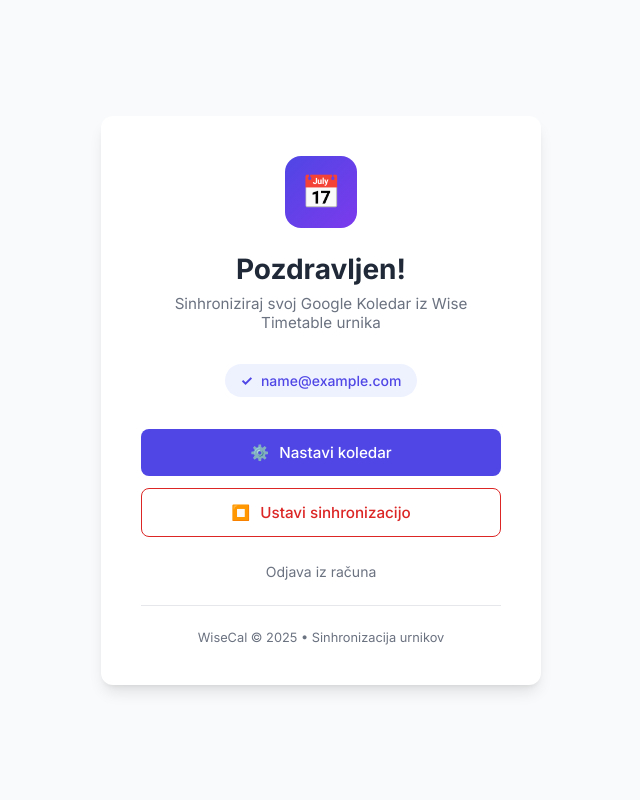
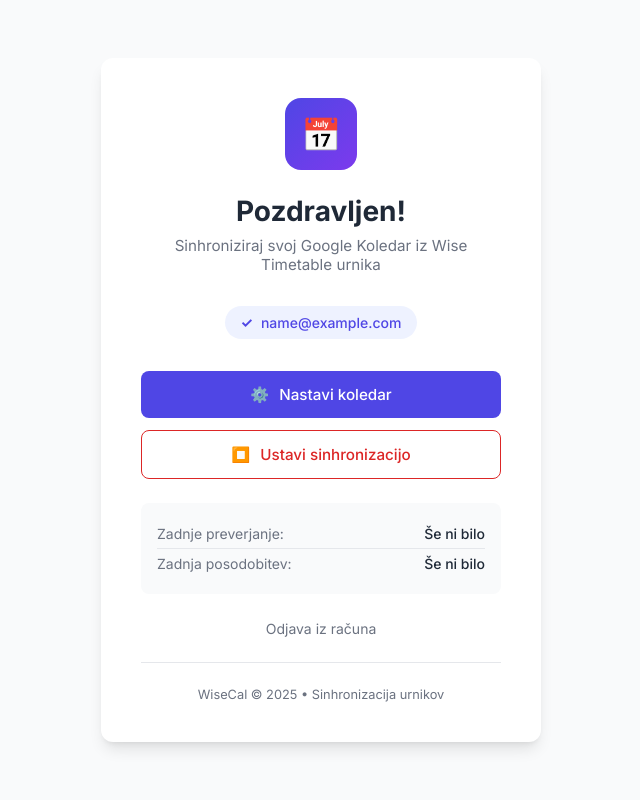
Before and after one commit to Lenart12/WiseCal, a Flask app: page / in a window 1280 px wide. Shown: the whole page, without its empty margins (319-959 px from the left). Run offline with Flask 3, Linux system fonts and the light colour scheme; the visitor is signed in with stand-in values (Sample User, id 1).

Commit message:
fix: Add status display for last check and update times in the calendar sync

```diff
--- a/templates/index.html
+++ b/templates/index.html
@@ -97,6 +97,36 @@
         .user-email::before {
             content: "✓";
             font-weight: 700;
+        }
+
+        .status-info {
+            background: var(--bg);
+            border-radius: var(--radius-sm);
+            padding: 16px;
+            margin-bottom: 24px;
+            text-align: left;
+        }
+
+        .status-row {
+            display: flex;
+            justify-content: space-between;
+            align-items: center;
+            padding: 6px 0;
+        }
+
+        .status-row:not(:last-child) {
+            border-bottom: 1px solid var(--border);
+        }
+
+        .status-label {
+            color: var(--text-muted);
+            font-size: 0.875rem;
+        }
+
+        .status-value {
+            color: var(--text);
+            font-size: 0.875rem;
+            font-weight: 500;
         }
 
         .menu {
@@ -214,6 +244,16 @@
                         <span>⏹️</span> Ustavi sinhronizacijo
                     </a>
                 </div>
+                <div class="status-info">
+                    <div class="status-row">
+                        <span class="status-label">Zadnje preverjanje:</span>
+                        <span class="status-value">{{ last_check_time.strftime('%d. %m. %Y %H:%M') if last_check_time else 'Še ni bilo' }}</span>
+                    </div>
+                    <div class="status-row">
+                        <span class="status-label">Zadnja posodobitev:</span>
+                        <span class="status-value">{{ last_update_time.strftime('%d. %m. %Y %H:%M') if last_update_time else 'Še ni bilo' }}</span>
+                    </div>
+                </div>
                 <a href="/logout" class="logout-link">Odjava iz računa</a>
             {% else %}
                 <h1>Dobrodošli v WiseCal</h1>
--- a/wisecal.py
+++ b/wisecal.py
@@ -50,14 +50,30 @@ if TRUSTED_PROXY_COUNT > 0:
 # key. See https://flask.palletsprojects.com/quickstart/#sessions.
 app.secret_key = os.environ.get('FLASK_SECRET_KEY', 'WiseCal-CHANGE-THIS')
 
+last_check_time = None
+last_update_time = None
+
 scheduler = BackgroundScheduler()
-sync_job = scheduler.add_job(wisecal_cron.main, 'interval', minutes=15, max_instances=1)
+
+def wisecal_sync_task():
+    global last_check_time, last_update_time
+    calendar_updated = wisecal_cron.main()
+    last_check_time = datetime.now()
+    if calendar_updated:
+        last_update_time = last_check_time
+
+sync_job = scheduler.add_job(wisecal_sync_task, 'interval', minutes=15, max_instances=1)
 logger.info("Starting background scheduler for calendar sync...")
 scheduler.start()
 
 @app.route('/')
 def index():
-  return flask.render_template('index.html', email=flask.session.get('email'))
+  global last_check_time, last_update_time
+  return flask.render_template('index.html',
+                email=flask.session.get('email'),
+                last_check_time=last_check_time,
+                last_update_time=last_update_time,
+                )
 
 @app.route('/authorize')
 def authorize():
--- a/wisecal_cron.py
+++ b/wisecal_cron.py
@@ -138,6 +138,7 @@ def main():
     total_users = sum(len(users) for sc in jobs.values() for users in sc.values())
     logger.debug(f"Found {total_users} enabled calendars to sync")
 
+    calendar_updated = False
     for schoolcode in jobs:
         for filterId in jobs[schoolcode]:
             tt_filename = schoolcode + "_" + filterId
@@ -164,13 +165,14 @@ def main():
                     continue
                 try:
                     sync_slots(slots, settings)
+                    calendar_updated = True
                 except Exception as e:
                     logger.error(f"Error syncing slots for {settings['calendar']['owner']}: {e}")
 
             new_tt.rename(old_tt)
 
     logger.debug("WiseCal cron job completed")
-
+    return calendar_updated
 
 if __name__ == '__main__':
     main()
```
